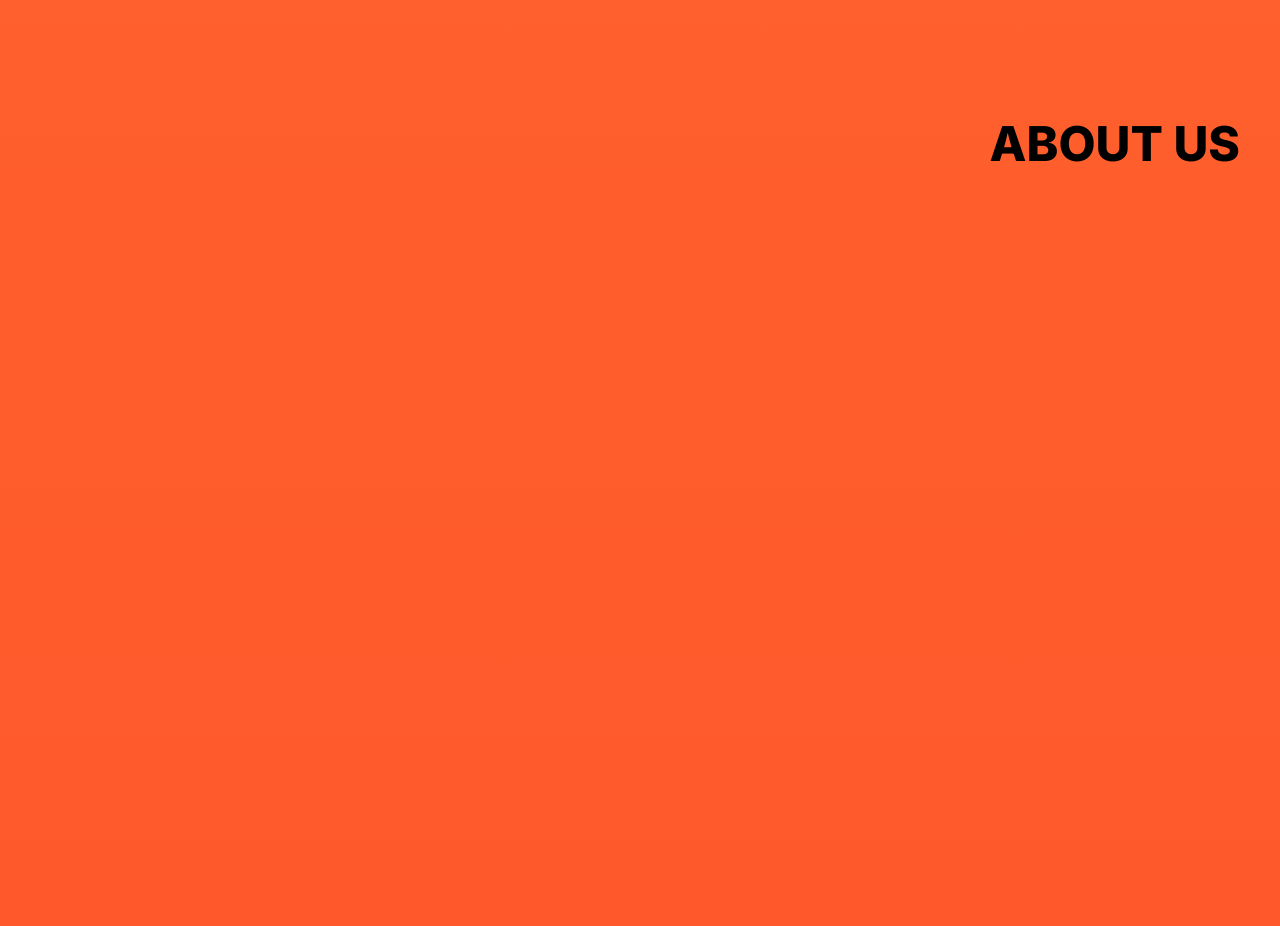
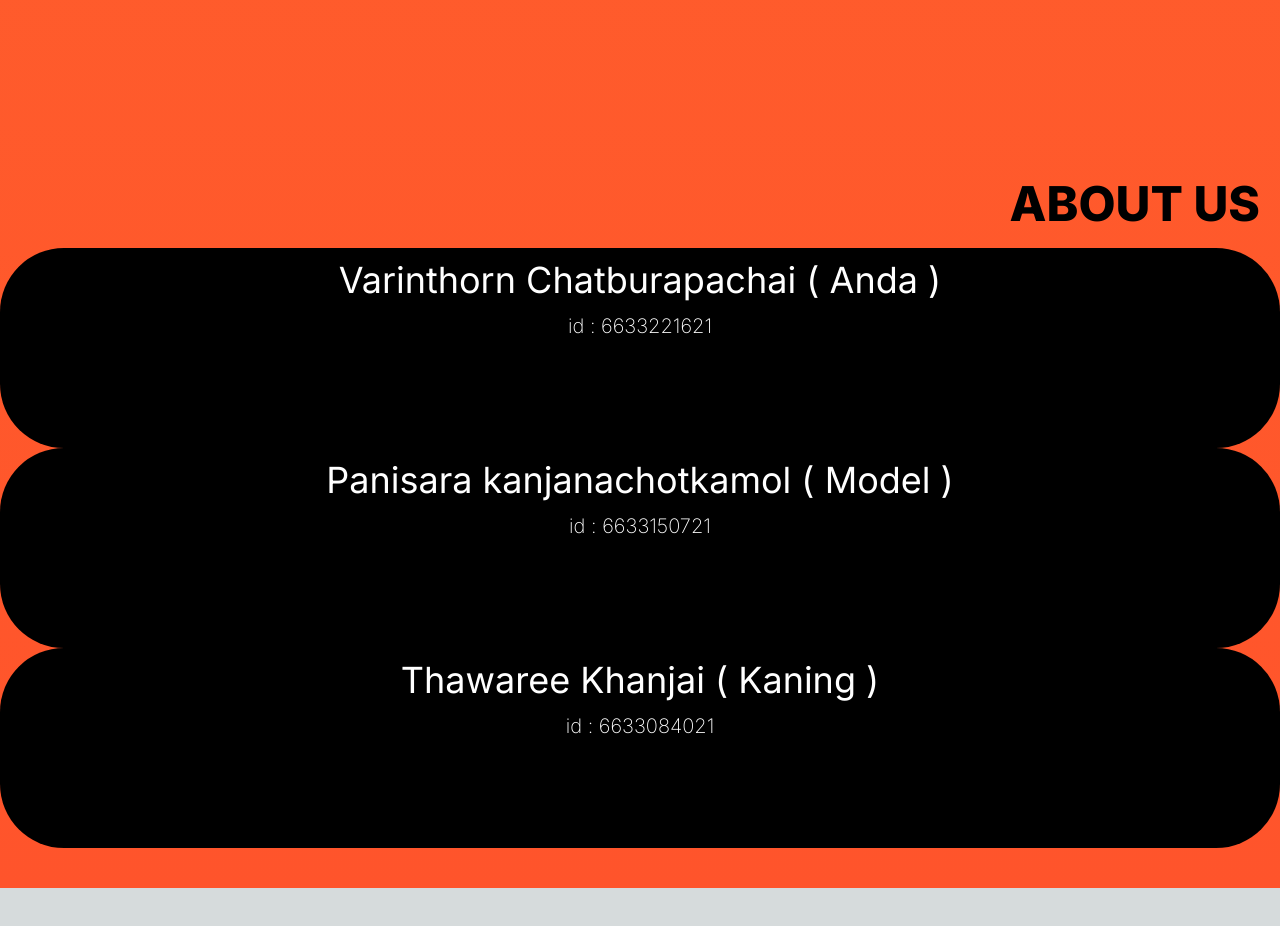
Before and after one commit to 2110503TACEDT66/swdevprac2-project-dale-mai-mi-chip, a Next.js app: page / in a window 1280 px wide. Shown: the part 5920-6846 px from the top of the page. After the commit the page ends 6808 px from the top, so only its background shows below. Built offline with nearby package versions, Linux system fonts and the light colour scheme.

Commit message:
about us not completed but sleepy mak

```diff
--- a/src/components/About.tsx
+++ b/src/components/About.tsx
@@ -1,9 +1,23 @@
 export default function About() {
   return (
-    <div className=" px-10 h-[190vh]">
-    <div className="text-5xl font-extrabold text-black text-end" id="aboutus">
-      ABOUT US
-    </div>
+    <div className=" py-10 ">
+      <div className="text-5xl font-extrabold text-black text-end p-5 " id="aboutus">
+        ABOUT US
+      </div>
+      <div className="flex flex-col text-center">
+        <div className="bg-black  flex flex-col h-[25vh] 5xl bg-black text-white rounded-[8vh] ">
+          <div className="text-4xl p-3 text-white">Varinthorn Chatburapachai ( Anda )</div>
+          <div className="text-xl text-white font-extralight">id : 6633221621</div>
+        </div>
+        <div className="bg-black  flex flex-col h-[25vh] 5xl bg-black text-white rounded-[8vh]">
+          <div className="text-4xl p-3 text-white">Panisara kanjanachotkamol ( Model )</div>
+          <div className="text-xl text-white font-extralight">id : 6633150721</div>
+        </div>
+        <div className="bg-black  flex flex-col h-[25vh] 5xl bg-black text-white rounded-[8vh]">
+          <div className="text-4xl p-3 text-white">Thawaree Khanjai ( Kaning )</div>
+          <div className="text-xl text-white font-extralight">id : 6633084021</div>
+        </div>
+      </div>
     </div>
   );
 }
```
